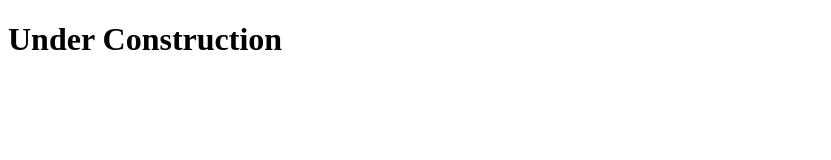
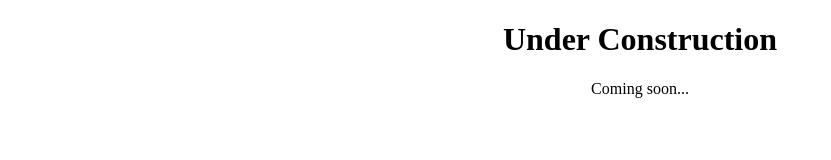
Before and after one commit to Frosty-L/about-me, a plain HTML site: page index.html in a window 1280 px wide. Shown: the whole page, without its empty margins (0-831 px from the left). Drawn offline with Linux system fonts and the light colour scheme.

Commit message:
Update index.html

```diff
--- a/index.html
+++ b/index.html
@@ -5,7 +5,7 @@
     <meta charset="UTF-8" />
   </head>
   <body>
-    <h1>Under Construction</h1>
-    <p></p>
+    <h1 align="center">Under Construction</h1>
+    <p align="center">Coming soon...</p>
   </body>
 </html>
```
